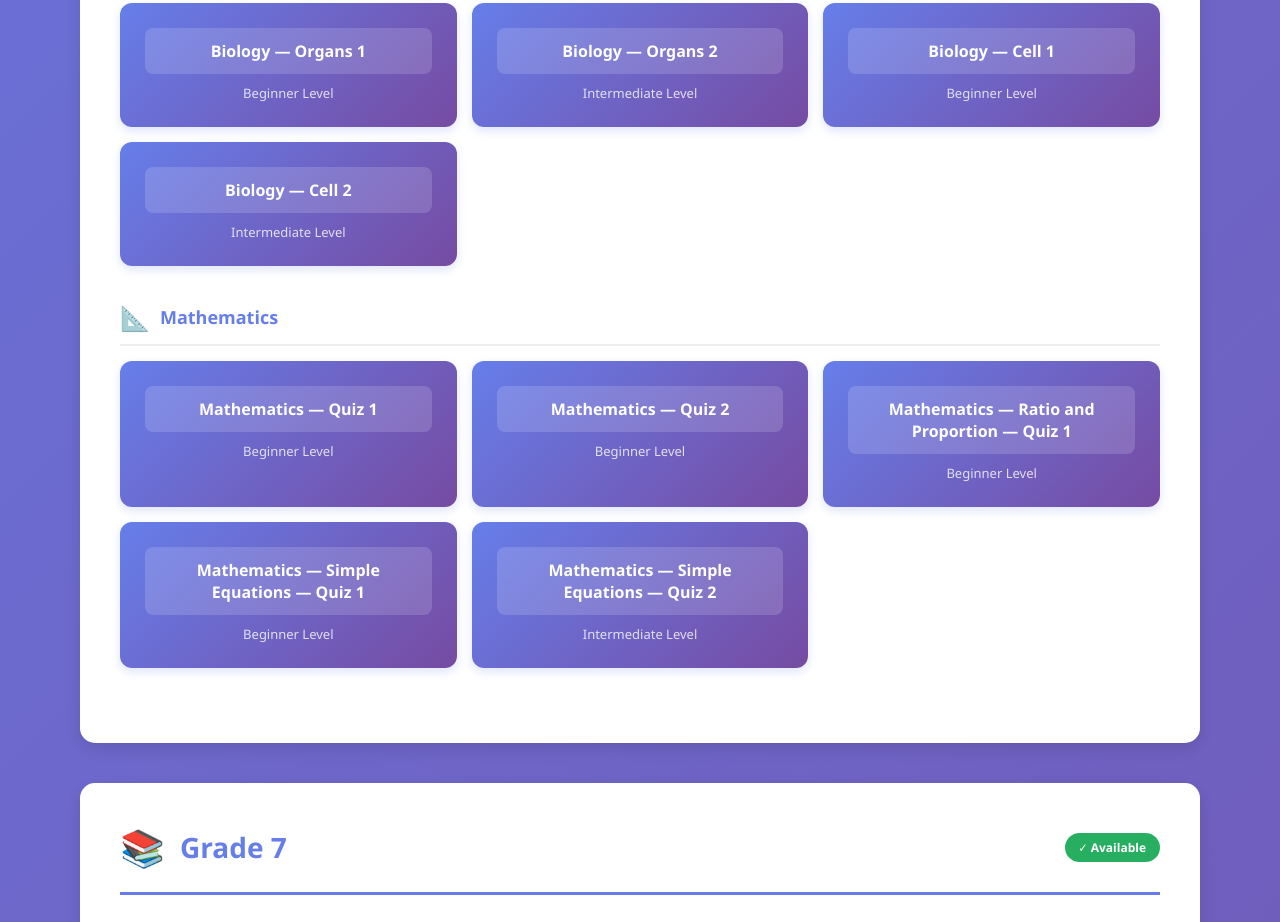
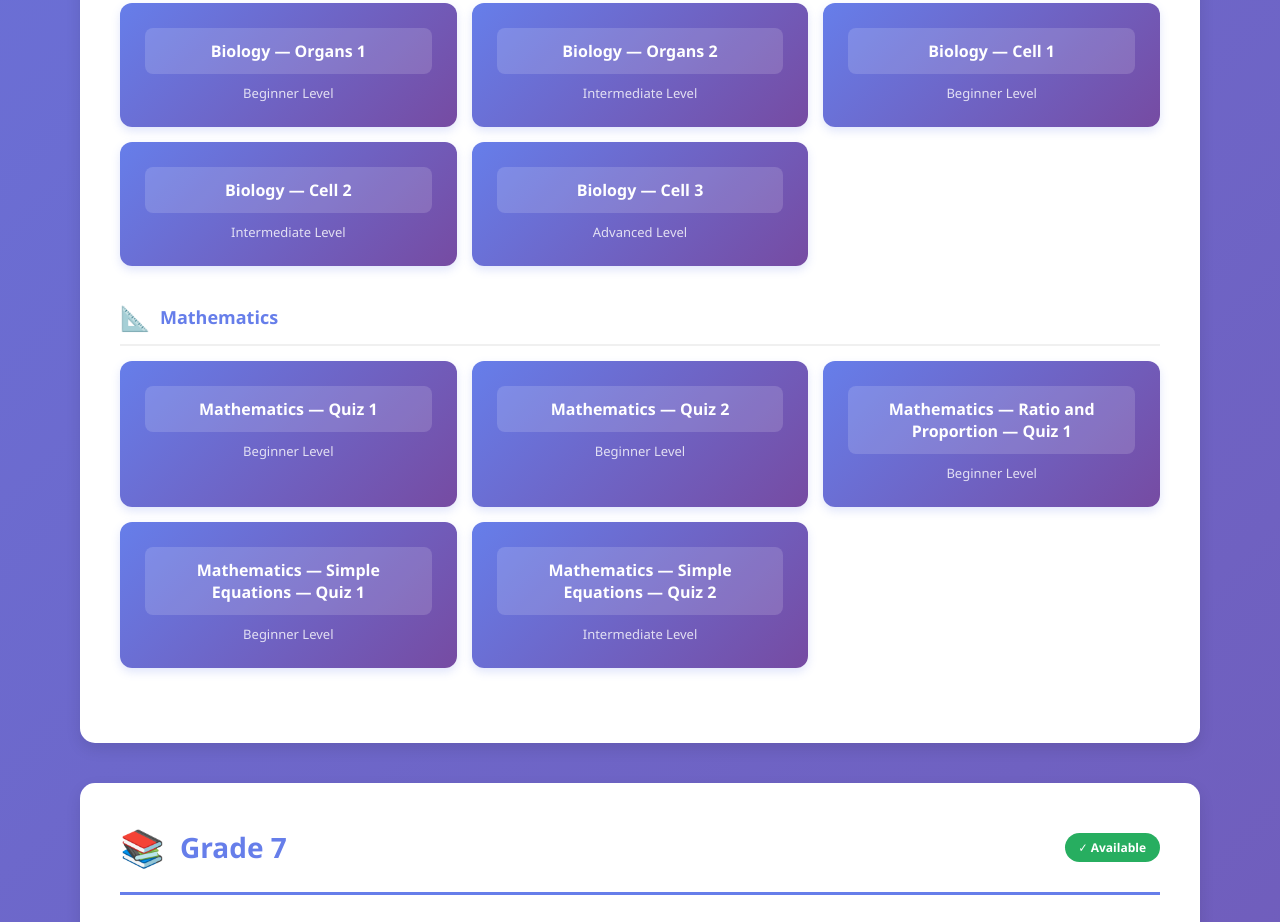
Before and after one commit to reflectt-on/reflectt-on.github.io, a plain HTML site: page grades.html in a window 1280 px wide. Shown: the part 2008-2930 px from the top of the page. Drawn offline with Linux system fonts and the light colour scheme.

Commit message:
Add files via upload

```diff
--- a/grades.html
+++ b/grades.html
@@ -827,6 +827,10 @@
                         <a href="grades/grade6/quizzes/biology_cell2.html">Biology — Cell 2</a>
                         <div class="quiz-level">Intermediate Level</div>
                     </div>
+                    <div class="quiz-card">
+                        <a href="grades/grade6/quizzes/biology_cell3.html">Biology — Cell 3</a>
+                        <div class="quiz-level">Advanced Level</div>
+                    </div>
                 </div>
             </div>
 
```
